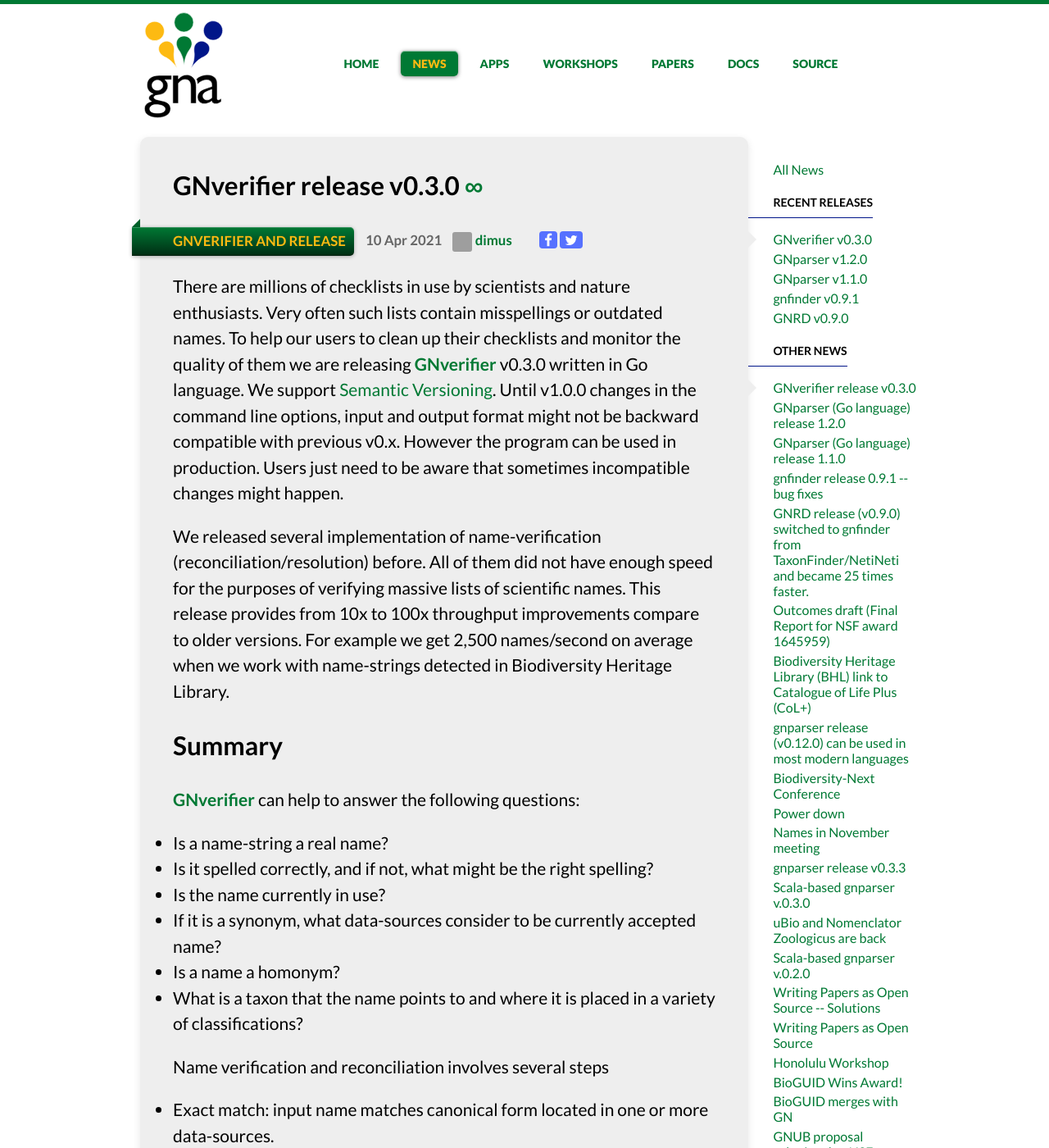
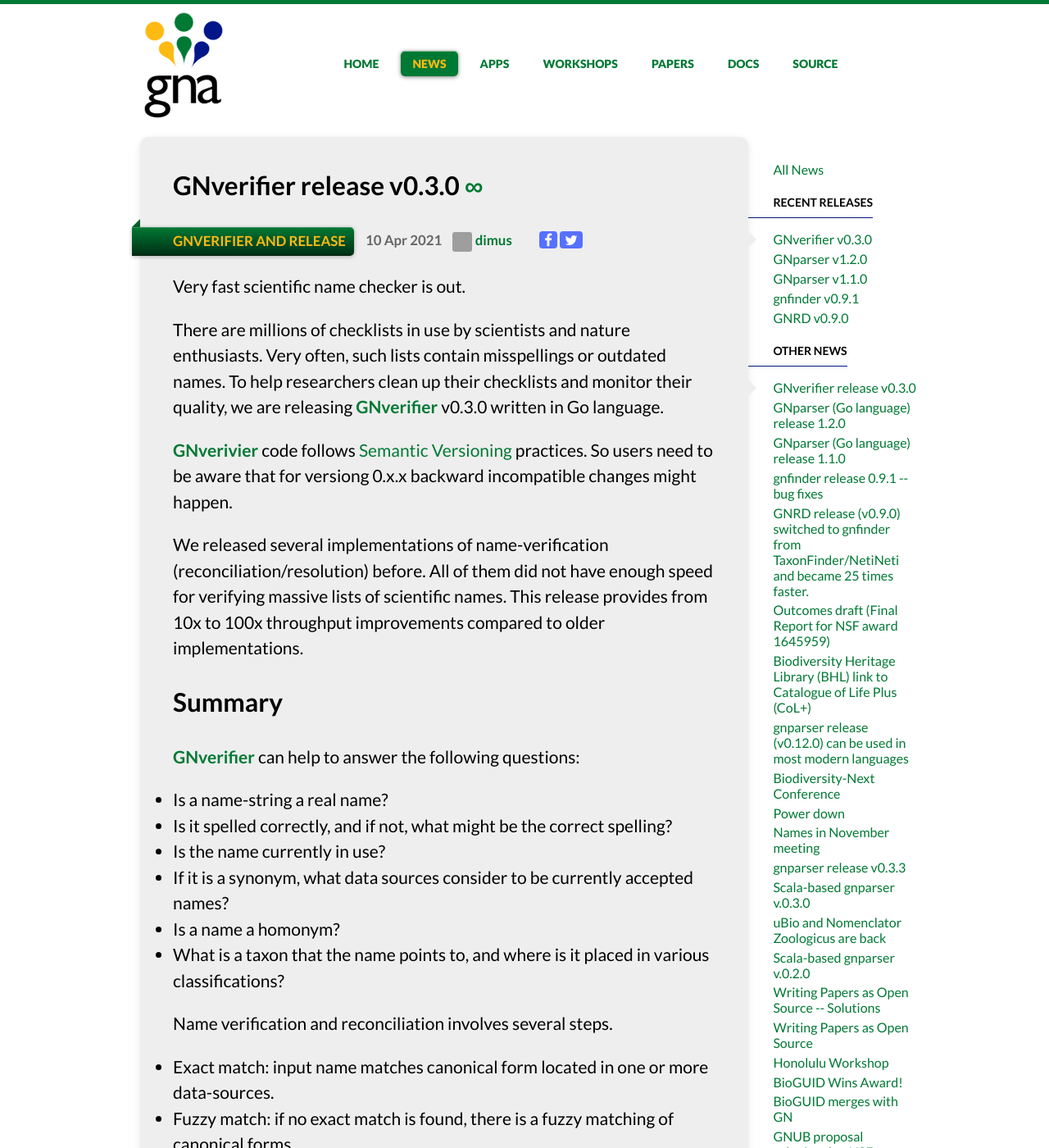
Before and after one commit to GlobalNamesArchitecture/GlobalNamesArchitecture.github.io, a Jekyll site: the page built from _posts/2021-04-10-gnverifier-0.3.0.md, in a window 1280 px wide and 1400 px high. Shown: the whole window at 82% size. Built offline with Jekyll 4.4.1, drawn with Linux system fonts in a browser that asks for light colours; nearby versions of some CDN libraries; some of the changed text lies outside the part shown; grey boxes are pictures that could not be loaded.

Commit message:
gnverifier blog post improvements

````diff
--- a/_posts/2021-04-10-gnverifier-0.3.0.md
+++ b/_posts/2021-04-10-gnverifier-0.3.0.md
@@ -9,52 +9,52 @@
 comments: true
 ---
 
+Very fast scientific name checker is out.
+
 There are millions of checklists in use by scientists and nature enthusiasts.
-Very often such lists contain misspellings or outdated names. To help our users
-to clean up their checklists and monitor the quality of them we are releasing
-[**GNverifier**][gnverifier] v0.3.0 written in Go language. We support
-[Semantic Versioning]. Until v1.0.0 changes in the command line options, input
-and output format might not be backward compatible with previous v0.x. However
-the program can be used in production. Users just need to be aware that
-sometimes incompatible changes might happen.
+Very often, such lists contain misspellings or outdated names. To help
+researchers clean up their checklists and monitor their quality, we are
+releasing [**GNverifier**][gnverifier] v0.3.0 written in Go language.
 
-We released several implementation of name-verification
+[**GNverivier**][gnverifier] code follows [Semantic Versioning] practices.  So
+users need to be aware that for versiong 0.x.x backward incompatible changes
+might happen.
+
+We released several implementations of name-verification
 (reconciliation/resolution) before. All of them did not have enough speed for
-the purposes of verifying massive lists of scientific names. This release
-provides from 10x to 100x throughput improvements compare to older versions.
-For example we get 2,500 names/second on average when we work with name-strings
-detected in Biodiversity Heritage Library.
+verifying massive lists of scientific names. This release provides from 10x to
+100x throughput improvements compared to older implementations.
 
 ## Summary
 
 [**GNverifier**][gnverifier] can help to answer the following questions:
 
 - Is a name-string a real name?
-- Is it spelled correctly, and if not, what might be the right spelling?
+- Is it spelled correctly, and if not, what might be the correct spelling?
 - Is the name currently in use?
-- If it is a synonym, what data-sources consider to be currently accepted name?
+- If it is a synonym, what data sources consider to be currently accepted names?
 - Is a name a homonym?
-- What is a taxon that the name points to and where it is placed in a variety
-  of classifications?
+- What is a taxon that the name points to, and where is it placed in various
+  classifications?
 
-Name verification and reconciliation involves several steps
+Name verification and reconciliation involves several steps.
 
 - Exact match: input name matches canonical form located in one or more
   data-sources.
 - Fuzzy match: if no exact match is found, there is a fuzzy matching of
   canonical forms
-- Partial Exact match: if previous 2 steps failed, we remove words from the end
-  or from the middle of a name and try to match what is left, until we end up
-  with a bare genus.
-- Partial Fuzzy match: in case if partial exact match did not work, and the
+- Partial Exact match: if the previous two steps failed, we remove words from
+  the end or from the middle of a name and try to match what is left until we
+  end up with a bare genus.
+- Partial Fuzzy match: in case if the partial exact match did not work, and the
   remained name is not uninomial, we apply fuzzy matching algorithms.
 
-Matched results are then sorted by a scoring algorithm. The ["About"
+A scoring algorithm then sorts matched results. The ["About"
 page][about] contains more detailed information about matching and scoring.
 
 ## Performance
 
-We observe speeds ~2,500 names per second for checklists that are coming
+We observe speeds of ~2,500 names per second for checklists that are coming
 from optical character recognition process and contain many misspellings.
 
 ## Usages
@@ -64,15 +64,15 @@
 CSV and JSON formats and can process up to 5000 names per request.
 
 For larger datasets, and as an alternative, there is a [command line
-application][gnverifier cli] that can be downloaded for Windows, Mac and Linux.
+application][gnverifier cli] that can be downloaded for Windows, Mac, and Linux.
 
 ```bash
 gnverifier file-with-names.txt
 ```
 
-This version adds an option `-c` or `--capitalize` to fix capitalization of
-name-srings before verification. It is especially useful for web-interface, as
-it allows users "to be lazy" when they try to match names.
+This version adds an option `-c` or `--capitalize` to fix name-strings'
+capitalization before verification. It is beneficial for web-interface, as it
+allows users "to be lazy" when they try to match names.
 
 ```bash
 $ gnverifier "drsophila melanogaster" -c -f pretty
@@ -112,11 +112,11 @@
 }
 ```
 
-It is possible to map a checklist to one of 100+ data-sources aggregated in
+It is possible to map a checklist to one of 100+ data sources aggregated in
 [**GNverifier**][gnverifier].
 
 The following command will match all names from
-`file-with-names.txt` against `the Catalogue of Life`
+`file-with-names.txt` against `the Catalogue of Life.`
 
 ```bash
 gnverifier file-with-names.txt -s 1 -o -f pretty
@@ -128,10 +128,10 @@
 gnverifier -p 4000
 ```
 
-After running command above the interface can be accessed by a browser via
+After running the command above, the interface can be accessed by a browser via
 `http://localhost:4000` URL.
 
-Complete list of `gnverifier` options can be found by running
+One can find a complete list of `gnverifier` by running:
 
 ```bash
 gnverifier -h
````
Also changed, not shown: other parts of _posts/2021-04-10-gnverifier-0.3.0.md (+13 -2 lines).
